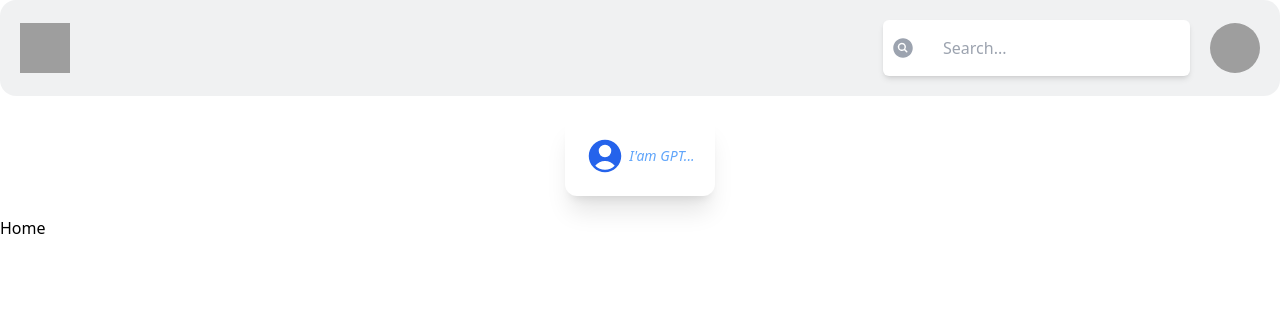
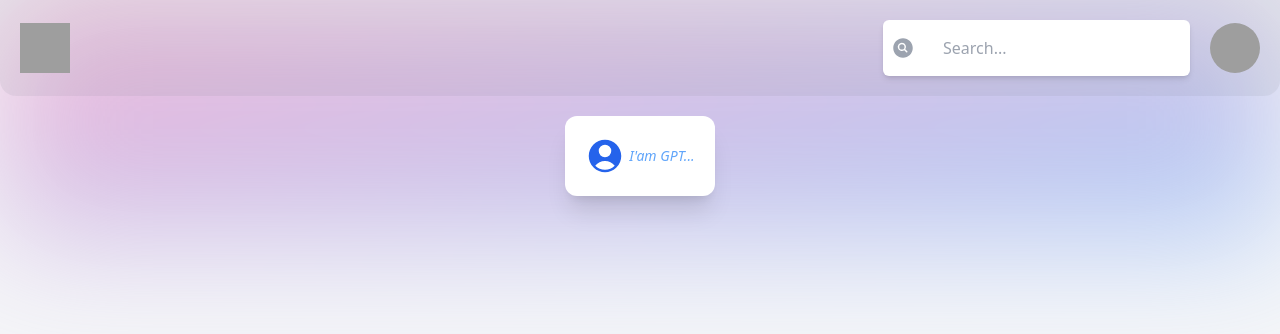
Before and after one commit to ngodingbentar/trello-clone-nextjs-13, a Next.js app: page / in a window 1280 px wide. Shown: the top 334 px of the page. Built offline with nearby package versions, Linux system fonts and the light colour scheme; grey boxes are pictures that could not be loaded.

Commit message:
updated: style

```diff
--- a/app/layout.tsx
+++ b/app/layout.tsx
@@ -1,6 +1,6 @@
 import './globals.css'
 import type { Metadata } from 'next'
-import Header from '@/components/Header'
+// import Header from '@/components/Header'
 
 export const metadata: Metadata = {
   title: 'Trello clone - Ngodingbentar',
@@ -14,8 +14,7 @@ export default function RootLayout({
 }) {
   return (
     <html lang="en">
-      <body>
-        <Header />
+      <body className='bg-[#F5F6F8]'>
         {children}</body>
     </html>
   )
--- a/app/page.tsx
+++ b/app/page.tsx
@@ -1,8 +1,10 @@
+import Header from "@/components/Header"
+
 function Home () {
   return (
-    <>
-      <div>Home</div>
-    </>
+    <main>
+      <Header />
+    </main>
   )
 }
 
--- a/components/Header.tsx
+++ b/components/Header.tsx
@@ -5,7 +5,9 @@ import { MagnifyingGlassCircleIcon, UserCircleIcon } from "@heroicons/react/24/s
 function Header () {
   return (
     <header className="header">
-      <div className="flex flex-col md:flex-row items-center p-5 bg-gray-500/10 rounded-2xl">
+      <div className="flex flex-col md:flex-row items-center p-5 bg-gray-500/10 rounded-b-2xl">
+
+        <div className="absolute top-0 left-0 w-full h-60 bg-gradient-to-br from-pink-400 to-blue-400 rounded-md filter blur-3xl opacity-50 -z-50" />
         <Image src="https://picsum.photos/50/50" alt="my-image" width={50} height={50} className="pb-10 md:pb-0 object-contain" />
 
         <div className='flex items-center space-x-5 flex-1 justify-end w-full'>
@@ -19,7 +21,7 @@ function Header () {
 
       </div>
 
-      <div className='flex items-center justify-center px-5 md:py-5'>
+      <div className='flex items-center justify-center px-5 py-2 md:py-5'>
         <p className='flex items-center p-5 text-sm font-light pr-5 shadow-xl rounded-xl w-fit bg-white italic max-w-3xl text-blue-400'>
           <UserCircleIcon className='inline-block h-10 w-10 text-blue-600 mr-1 ' />
           I'am GPT...
```
